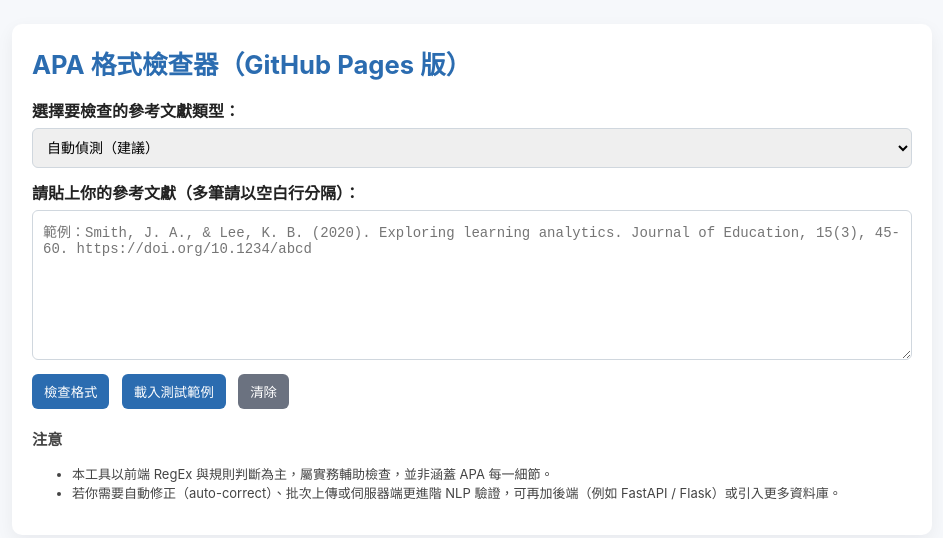
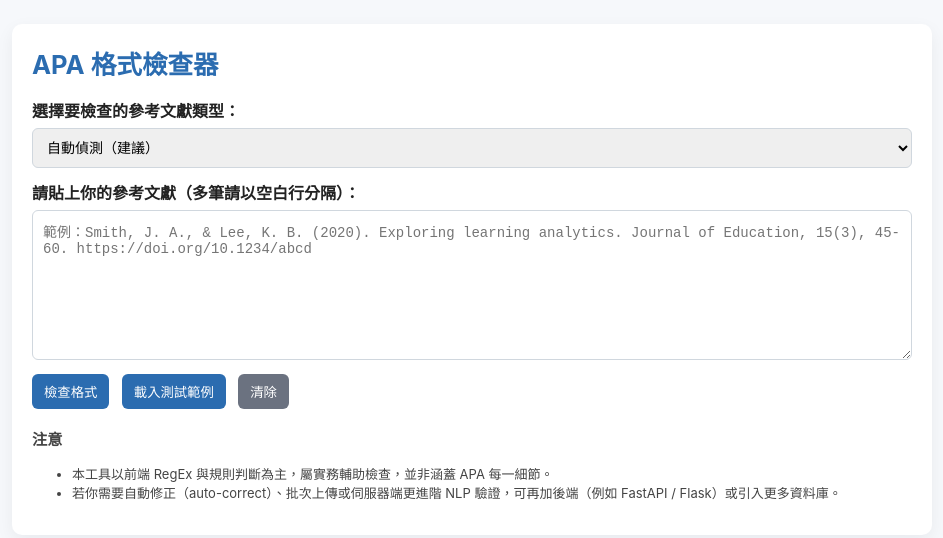
Before and after one commit to plutoance83/APAchecker, a plain HTML site: page index.html in a window 1280 px wide. Shown: the whole page, without its empty margins (168-1111 px from the left). Drawn offline with Linux system fonts and the light colour scheme.

Commit message:
Update index.html

```diff
--- a/index.html
+++ b/index.html
@@ -8,7 +8,7 @@
 </head>
 <body>
   <main class="container">
-    <h1>APA 格式檢查器（GitHub Pages 版）</h1>
+    <h1>APA 格式檢查器</h1>
 
     <label for="type">選擇要檢查的參考文獻類型：</label>
     <select id="type">
```
